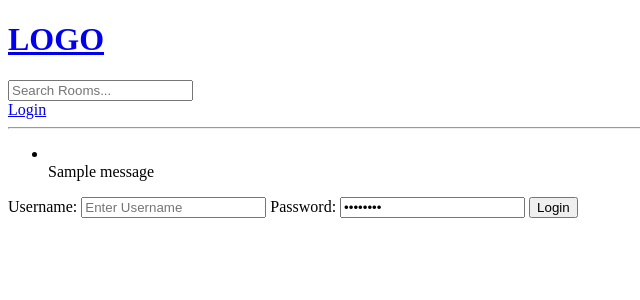
After one commit to ssrinivasan422/studybud, a Django app: page /login/ in a window 1280 px wide. The commit adds this page. Shown: the top 300 px of the page, without its empty margins (0-640 px from the left). Run offline with Django 5.2, Linux system fonts and the light colour scheme; one stand-in notice (Sample message) is shown.

Commit message:
Flash Messages

```diff
--- /dev/null
+++ b/base/templates/base/login_register.html
@@ -0,0 +1,28 @@
+{% extends 'main.html' %}
+
+{% block content %}
+
+<div>
+    <form method = "POST" action="">
+        {% csrf_token %%}
+
+
+        <label> Username:</label>
+        <input type="text" name="username" placeholder="Enter Username" />
+
+        <label> Password:</label>
+        <input type="password" value="password" placeholder="Enter Password" />
+
+        <input type="submit" value="Login" />
+
+
+    </form>
+</div>
+
+
+
+
+
+
+
+{% endblock content %}
--- a/base/urls.py
+++ b/base/urls.py
@@ -2,6 +2,8 @@ from django.urls import path
 from . import views
 
 urlpatterns = [
+    path('login/', views.loginPage, name= "login"),
+
     path('', views.home, name="home"),
     path('room/<str:pk>/', views.room, name="room"),
 
--- a/base/views.py
+++ b/base/views.py
@@ -1,5 +1,7 @@
 from django.shortcuts import render, redirect
+from django.contrib import messages
 from django.db.models import Q
+from django.contrib.auth.models import User
 from .models import Room, Topic
 from .forms import RoomForm
 
@@ -11,6 +13,21 @@ from .forms import RoomForm
 #    {'id': 2, 'name':'Design with me'},
 #    {'id': 3, 'name':'Frontend developers'},
 #]
+
+
+def loginPage(request):
+
+    if request.method == 'POST':
+        username = request.POST.get('username')
+        password = request.POST.get('password')
+
+        try:
+            user = User.objects.get(username = username)
+        except:
+            messages.error(request, 'User does not exist')
+
+    context = {}
+    return render(request, 'base/login_register.html', context)
 
 def home(request):
 
--- a/templates/main.html
+++ b/templates/main.html
@@ -8,6 +8,14 @@
 </head>
 <body>
     {% include 'navbar.html' %}
+
+    {% if messages %}
+    <ul class="messages">
+        {% for message in messages %}
+        <li></li>{{message}}</li>
+            {% endfor %}
+    </ul>
+    {% endif %}
     {% block content %}
 
     {% endblock %}
--- a/templates/navbar.html
+++ b/templates/navbar.html
@@ -5,4 +5,6 @@
 <form method = "GET" action = "{% url 'home' %}">
     <input  type = "text" name = "q" placeholder="Search Rooms..."/>
 </form>
+
+<a href="{%url 'login'%}"> Login</a>
 <hr>
```
Also changed, not shown: db.sqlite3.
